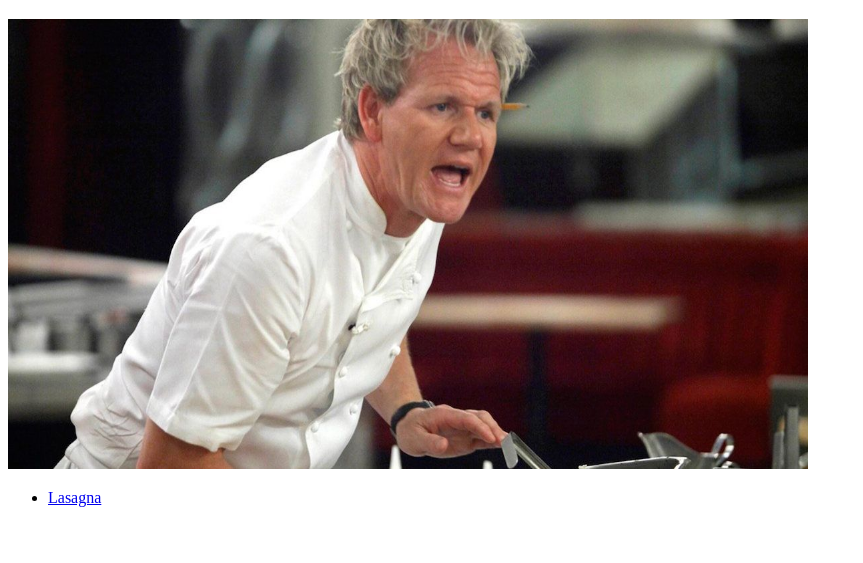
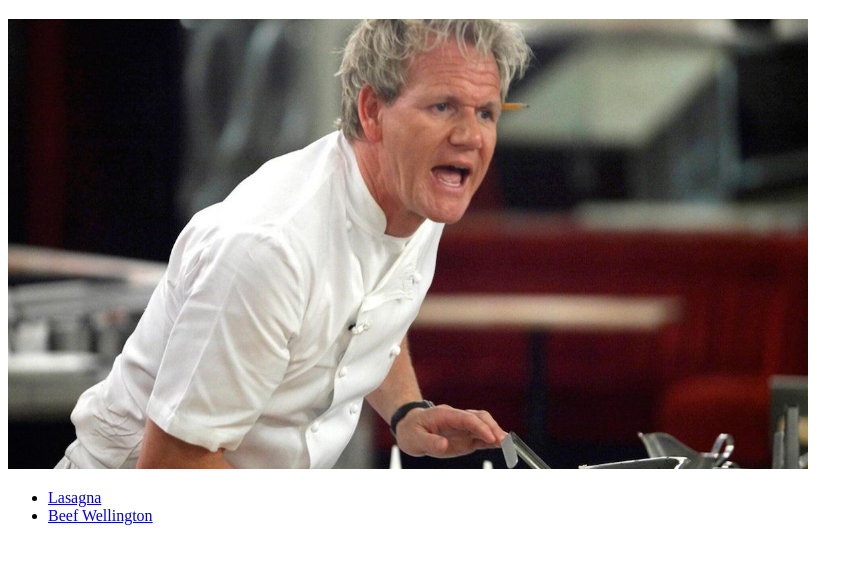
Before and after one commit to csmith48066/Odin-recipes, a plain HTML site: page index.html in a window 1280 px wide. Shown: the part 61-624 px from the top of the page, without its empty margins (0-863 px from the left). Drawn offline with Linux system fonts and the light colour scheme.

Commit message:
Added Beef Wellington

```diff
--- a/index.html
+++ b/index.html
@@ -13,6 +13,7 @@
     <div>
         <ul>
             <li><a href="recipes/lasagna.html">Lasagna</a></li>
+            <li><a href="recipes/wellington.html">Beef Wellington</li>
         </ul>
     </div>
 
```
